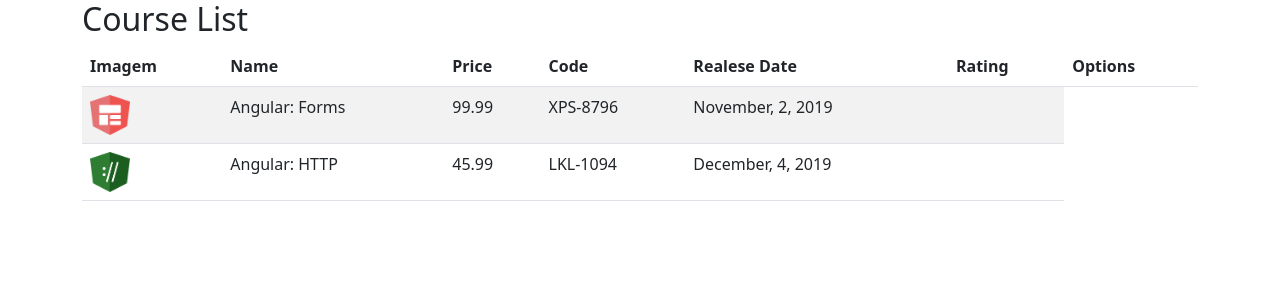
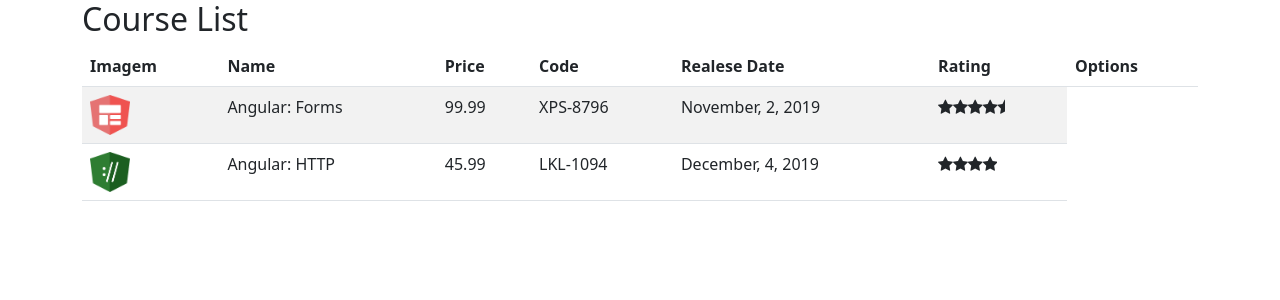
Before and after one commit to AlcidesThiago2016/Aula-Angular-Bootcamp-Santander-2022, an Angular app: page / in a window 1280 px wide. Shown: the top 300 px of the page. Built offline with nearby package versions, Linux system fonts and the light colour scheme.

Commit message:
Implantação Rating

```diff
--- a/src/app/app.module.ts
+++ b/src/app/app.module.ts
@@ -4,11 +4,13 @@ import { FormsModule } from '@angular/forms';
 
 import { AppComponent } from './app.component';
 import { CourseListComponent } from './courses/course-list.component';
+import { StarComponent } from './star/star.component';
 
 @NgModule({
   declarations: [
     AppComponent,
-    CourseListComponent
+    CourseListComponent,
+    StarComponent
   ],
   imports: [
     BrowserModule,
--- a/src/app/courses/course-list.component.html
+++ b/src/app/courses/course-list.component.html
@@ -20,7 +20,7 @@
             <td>{{course.code}}</td>
             <td>{{course.realeseDate}}</td>
             <td>
-
+                <app-star [rating]="course.rating"></app-star>
             </td>
         </tr>
     </tbody>
--- /dev/null
+++ b/src/app/star/star.component.css
@@ -0,0 +1,3 @@
+.crop {
+    overflow: hidden;
+}
--- a/src/app/star/star.component.html
+++ b/src/app/star/star.component.html
@@ -1,4 +1,4 @@
-<div [style.width.px]="starWidth" [title]="rating">
+<div class="crop" [style.width.px]="starWidth" [title]="rating">
     <div style="width: 100px;">
         <span class="fa fa-star"></span>
         <span class="fa fa-star"></span>
--- a/src/app/star/star.component.ts
+++ b/src/app/star/star.component.ts
@@ -2,7 +2,8 @@ import { Component, OnChanges, Input } from "@angular/core";
 
 @Component({
     selector : 'app-star',
-    templateUrl: './star.component.html'
+    templateUrl: './star.component.html',
+    styleUrls: ['./star.component.css']
 })
 
 export class StarComponent implements OnChanges {
--- a/src/styles.css
+++ b/src/styles.css
@@ -1,3 +1,4 @@
 /* You can add global styles to this file, and also import other style files */
 @import '~bootstrap/dist/css/bootstrap.min.css';
-@import '~font-awesome/css/css/font-awesome.min.css';
+
+@import '~font-awesome/css/font-awesome.min.css';
```
